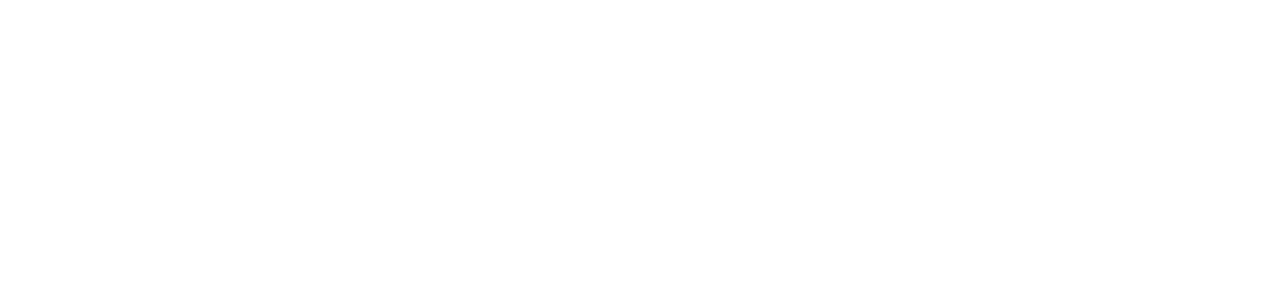
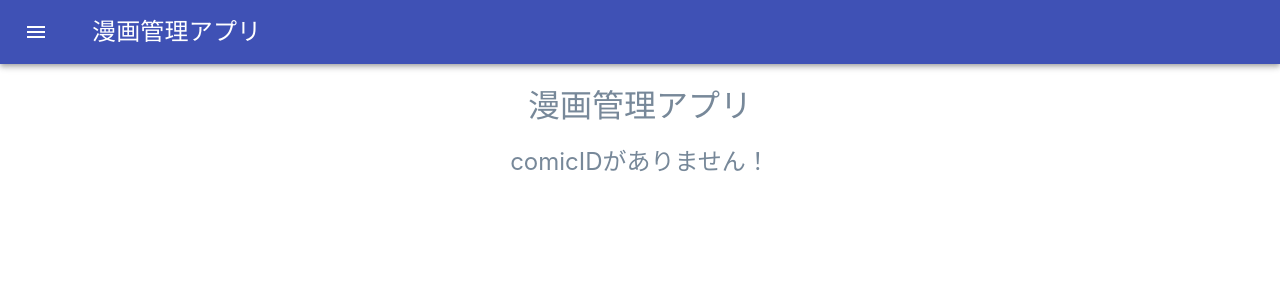
Before and after one commit to hirarira/comicManager, a React (Create React App) app in the folder dockerfiles/react/: page /createComicInfo in a window 1280 px wide. Shown: the top 300 px of the page. Built offline with nearby package versions, Linux system fonts and the light colour scheme.

Commit message:
createComicInfoの原型を作成

```diff
--- a/dockerfiles/react/src/App.tsx
+++ b/dockerfiles/react/src/App.tsx
@@ -3,6 +3,7 @@
 import Home from './pages/home';
 import Sample from './pages/Sample';
 import ComicDetail from './pages/comicDetail';
+import createComicInfo from './pages/createComicInfo';
 
 const App = () => {
   return (
@@ -11,6 +12,7 @@
         <Route exact path="/" component={Home} />
         <Route exact path="/sample" component={Sample} />
         <Route exact path="/detail/:comicID" component={ComicDetail} />
+        <Route exact path="/createComicInfo" component={createComicInfo} />
       </Switch>
     </React.Fragment>
   )
--- a/dockerfiles/react/src/pages/comicDetail.tsx
+++ b/dockerfiles/react/src/pages/comicDetail.tsx
@@ -2,7 +2,7 @@
 import Header from "../components/Header";
 import { RouteComponentProps } from 'react-router-dom'
 import Comics from '../api/comics';
-import { makeStyles, Grid } from "@material-ui/core";
+import { makeStyles, Grid, Button } from "@material-ui/core";
 import { ComicDetailFormat, initComicDetail } from "../type/ComicDetail";
 import ComicAboutTable from "../components/ComicAboutTable";
 import ComicDetailTable from "../components/ComicDetailTable";
@@ -67,6 +67,11 @@
             detail={comic.detail}
           />
         </Grid>
+        <Grid item xs={12}>
+        <Button size="large" variant="contained" color="primary">
+          漫画既読登録
+        </Button>
+        </Grid>
       </Grid>
     </div>
   )
--- /dev/null
+++ b/dockerfiles/react/src/pages/createComicInfo.tsx
@@ -0,0 +1,78 @@
+import React, { FC, useCallback, useState, useEffect } from "react";
+import Header from "../components/Header";
+import { RouteComponentProps } from 'react-router-dom'
+import Comics from '../api/comics';
+import { makeStyles, Grid, Button } from "@material-ui/core";
+import { ComicDetailFormat, initComicDetail } from "../type/ComicDetail";
+import qs from 'query-string';
+
+const useStyles = makeStyles(() => ({
+  root: {
+    textAlign: 'center'
+  },
+  paperArea: {
+    margin: "20px",
+    padding: "20px",
+    width: "640px"
+  },
+  table: {
+    margin: "20px",
+    maxWidth: "640px"
+  },
+  subtitle: {
+    marginTop: '1rem',
+    fontSize: '1.5rem',
+    color: '#778899'
+  }
+}));
+
+const CreateComicInfo: FC<any> = ((props)=>{
+  const queryStr = props.location.search;
+  const query = qs.parse(queryStr);
+  const classes = useStyles();
+
+  const [comic, setComic] = useState<any>(initComicDetail);
+  const [isShowPage, setIsShowPage] = useState(false);
+  const fetch = useCallback(async()=>{
+    // queryにcomicIDがないとエラーにする
+    const comicID: string = typeof query.comicID === "string"? query.comicID: '';
+    setIsShowPage(comicID !== '');
+    if(comicID) {
+      const comics = new Comics();
+      const comicDetail = await comics.getComicDetail(comicID);
+      console.log(comicDetail.data.body);
+      setComic(comicDetail.data.body);
+    }
+  }, []);
+
+  useEffect(()=>{
+    fetch();
+  }, [fetch]);
+
+  return (
+    <div>
+      <Header/>
+      {isShowPage &&
+        <Grid container justify="center" className={classes.root}>
+          <Grid item xs={12}>
+            <p className={classes.subtitle}>漫画各話・既読登録</p>
+          </Grid>
+          <Grid item xs={12}>
+            <Button size="large" variant="contained" color="primary">
+              漫画既読登録
+            </Button>
+          </Grid>
+        </Grid>
+      }
+      {!isShowPage &&
+        <Grid container justify="center" className={classes.root}>
+          <Grid item xs={12}>
+            <p className={classes.subtitle}>comicIDがありません！</p>
+          </Grid>
+        </Grid>
+      }
+    </div>
+  )
+});
+
+export default CreateComicInfo;
```
